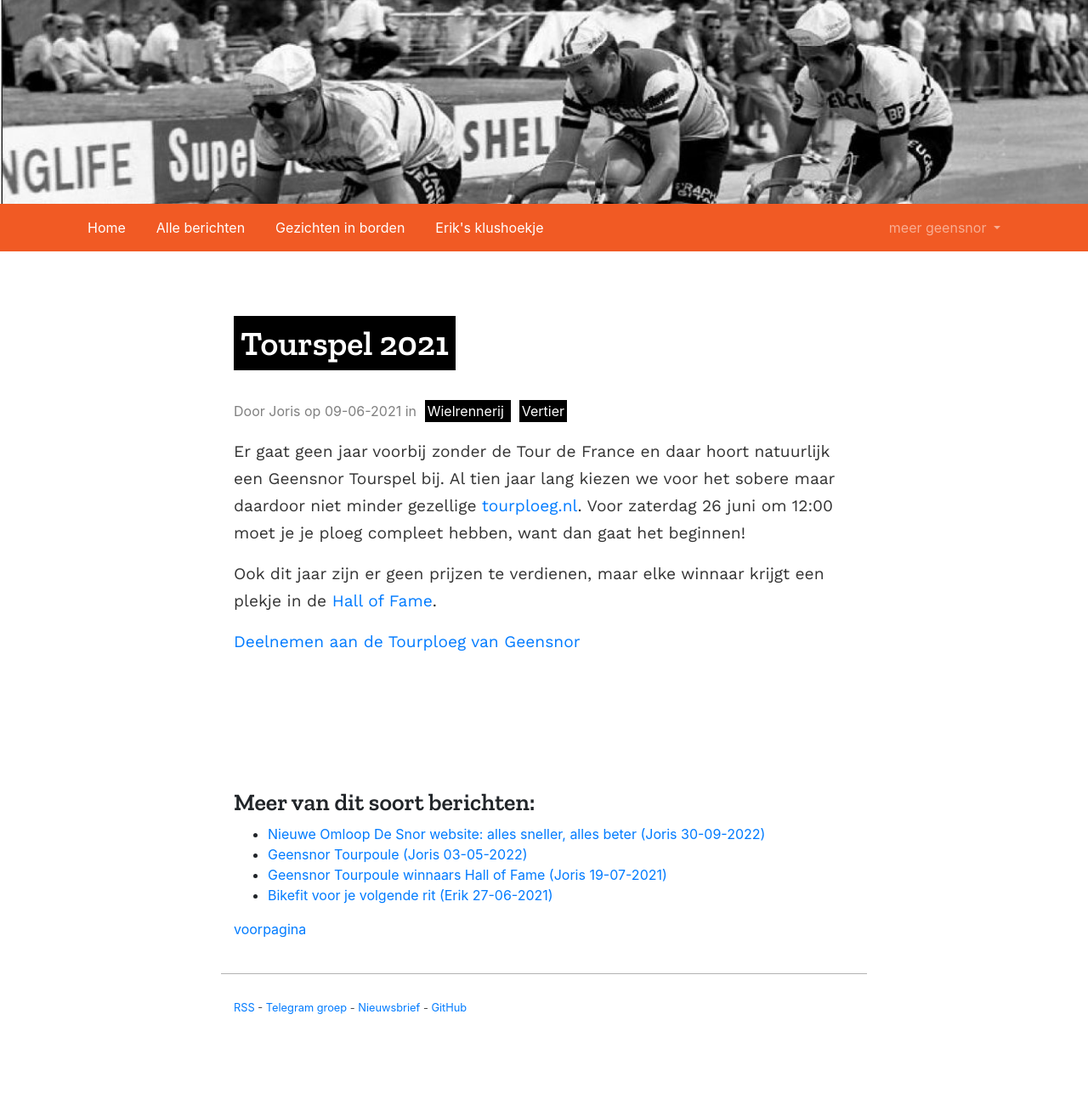
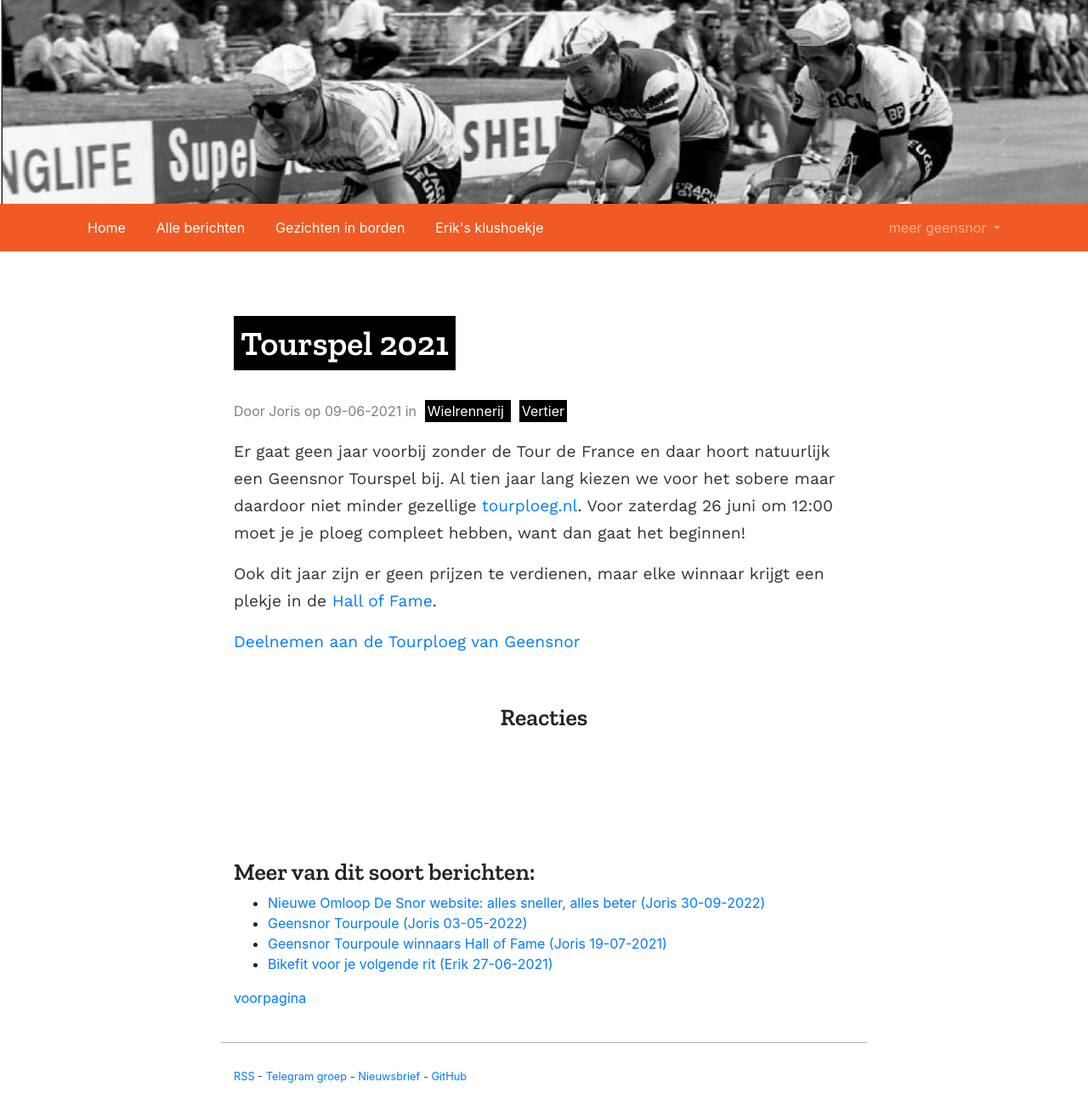
Before and after one commit to geensnor/geensnor.nl, a Jekyll site: the page built from _posts/2021-06-09-tourspel-2021md.md, in a window 1280 px wide. Shown: the whole page at 85% size. Built offline with Jekyll 4.4.1, drawn with Linux system fonts in a browser that asks for light colours; comment, search, counter and statistics services are not loaded; before the commit the page ends 1226 px from its top, so only the background shows below that.

Commit message:
Reacties in een include

```diff
--- /dev/null
+++ b/_includes/comments.html
@@ -0,0 +1,6 @@
+<div>
+    <h3>Reacties</h3>
+    <script src="https://utteranc.es/client.js" repo="geensnor/geensnor.nl" issue-term="pathname" label="site-reactie"
+        theme="github-light" crossorigin="anonymous" async>
+        </script>
+</div>
--- a/_layouts/post.html
+++ b/_layouts/post.html
@@ -13,10 +13,9 @@
 </div>
 <div class="row justify-content-md-center">
   <div class="col-12 page-content">{{ content }}</div>
-  <script src="https://utteranc.es/client.js" repo="geensnor/geensnor.nl" issue-term="pathname" label="comment"
-    theme="github-light" crossorigin="anonymous" async>
-    </script>
+  {%- include comments.html -%}
 </div>
+
 
 <div class="row justify-content-md-center meer-berichten">
   <div class="col-12">
--- a/index.html
+++ b/index.html
@@ -17,10 +17,13 @@
         </div>
 
 
+
     </div>
     <div class="row justify-content-md-center">
         <div class="col-12 page-content post-content e-content" itemprop="articleBody">{{ post.content }}</div>
     </div>
+    {%- include comments.html -%}
+
 </article>
 {%- endfor -%}
 
```
